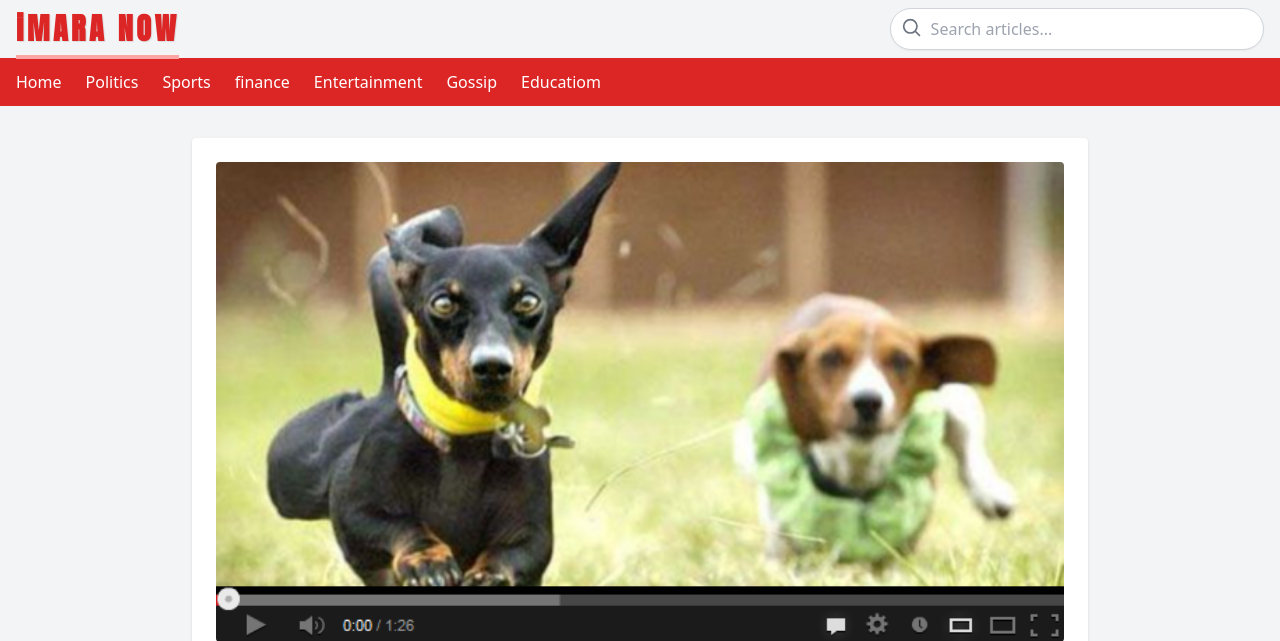
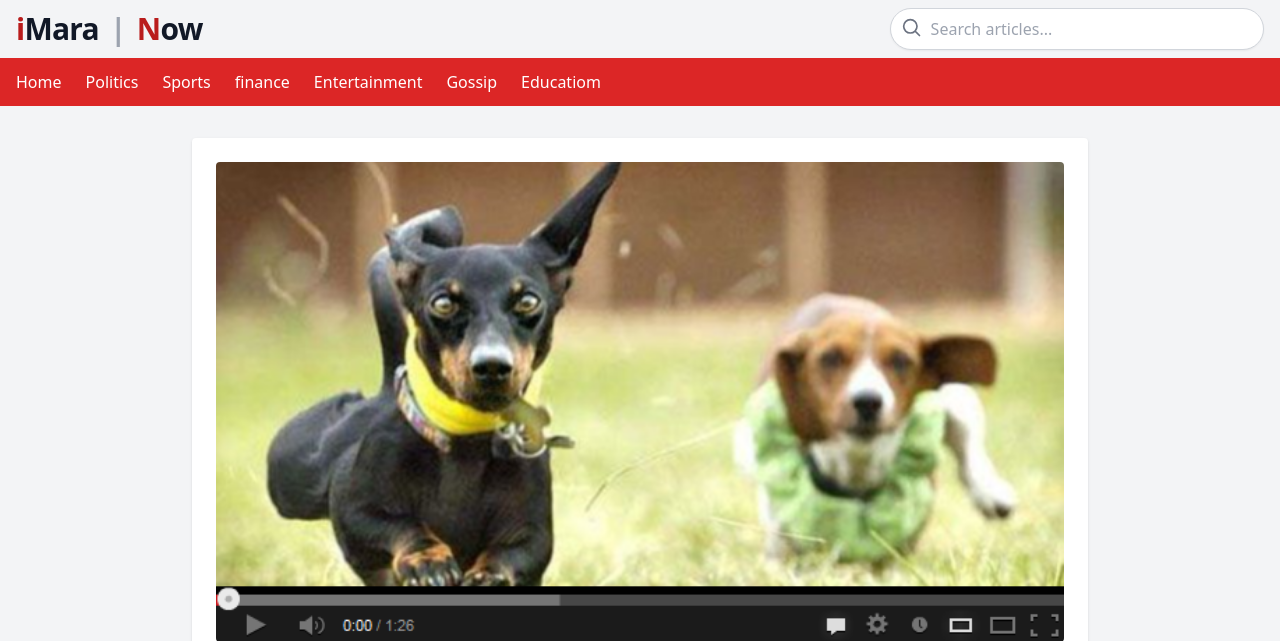
Before and after one commit to inkomati250/imaranow, a Django app: a page that uses news/templates/news/base.html in a window 1280 px wide. Shown: the top 641 px of the page. Run offline with Django 5.2, Linux system fonts and the light colour scheme; data comes from the database, SQL or seed files in the repository; parts of the project's set-up code (start-up, migrations or seed data) failed here and were passed over; some libraries are stand-ins or nearby versions.

Commit message:
Fri, Jul 18, 2025, 6:18 PM +02:00

```diff
--- a/news/templates/news/base.html
+++ b/news/templates/news/base.html
@@ -13,15 +13,15 @@
 </head>
 <body class="bg-gray-100 text-gray-900">
 
-<!-- 🔝 Top Bar: Logo + Search -->
+<!-- 🔝 Logo + Search Bar -->
 <div class="bg-gray-100 py-2 px-4 shadow-sm flex justify-between items-center">
+  <!-- LOGO -->
   <div>
-    <a href="{% url 'home' %}" class="inline-block">
-      <span
-        class="text-3xl font-bold text-red-600 tracking-widest border-b-4 border-red-300 pb-1"
-        style="font-family: 'Anton', sans-serif; letter-spacing: 0.12em; text-shadow: 1px 1px 1px rgba(0,0,0,0.1);"
-      >
-        <span class="lowercase">i</span>MARA&nbsp;<span class="uppercase">Now</span>
+    <a href="{% url 'home' %}" class="inline-block select-none">
+      <span class="text-3xl tracking-tight font-semibold text-gray-900">
+        <span class="text-red-700 font-extrabold">i</span><span class="uppercase">M</span>ara
+        <span class="mx-1 text-gray-400 font-bold">|</span>
+        <span class="uppercase text-red-700">N</span>ow
       </span>
     </a>
   </div>
```
